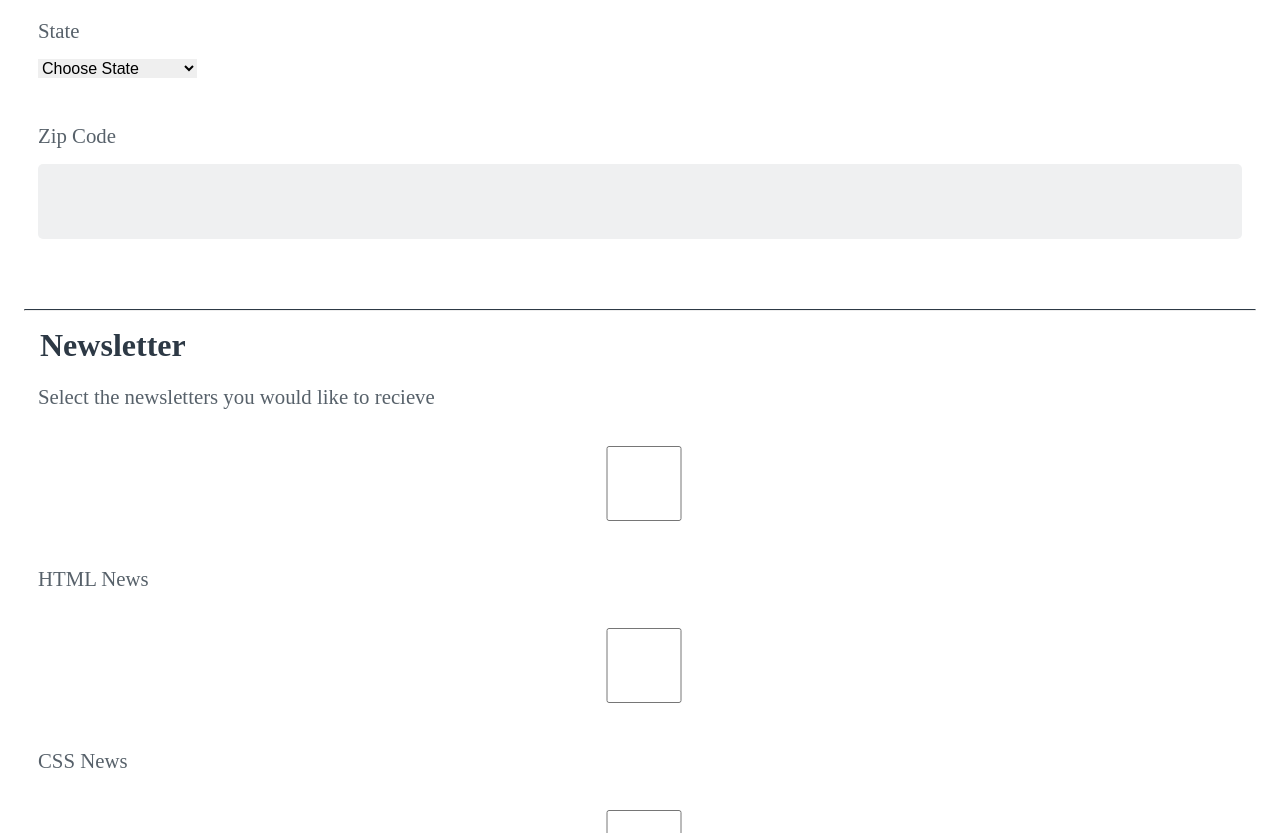
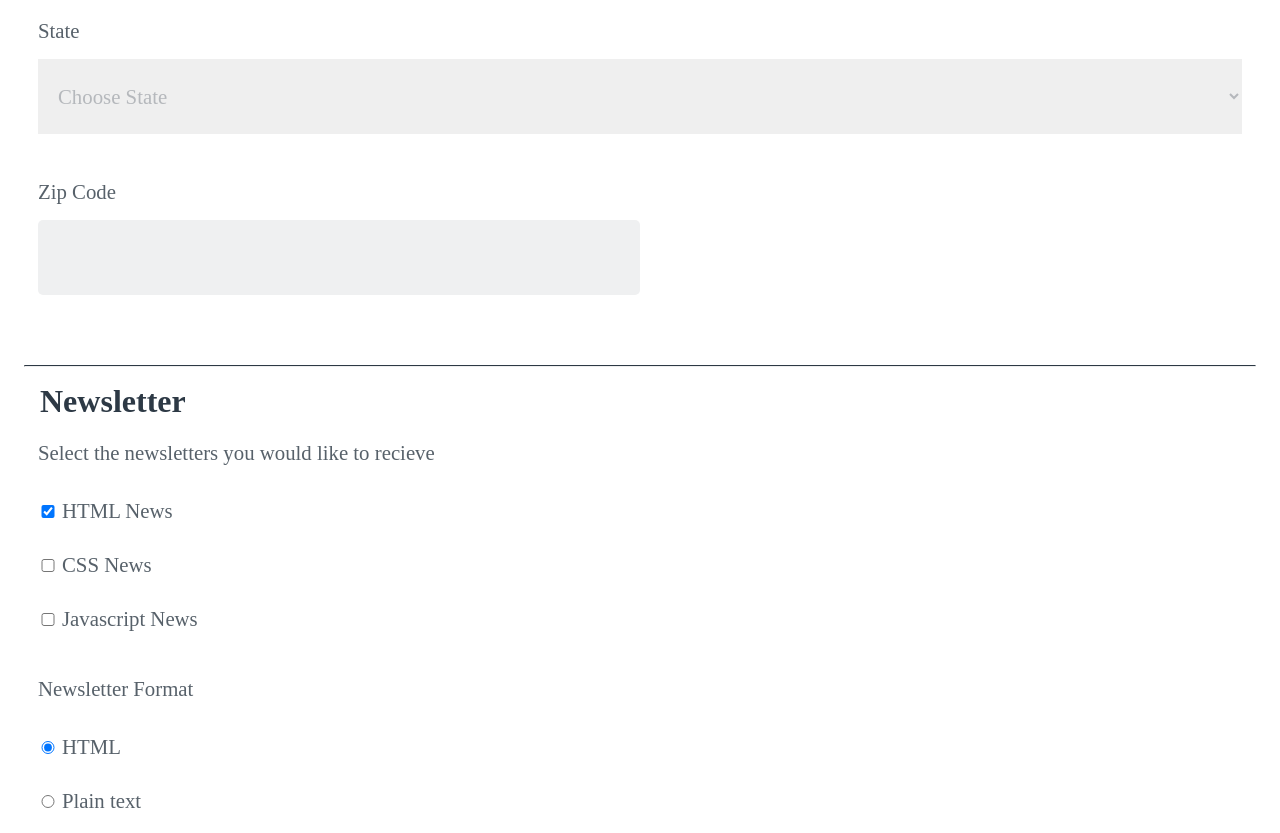
Before and after one commit to ed-coder/techdegree-project-3, a plain HTML site: page index.html in a window 1280 px wide. Shown: the part 1087-1920 px from the top of the page. Drawn offline with Linux system fonts and the light colour scheme.

Commit message:
Added most styling

```diff
--- a/css/style.css
+++ b/css/style.css
@@ -5,16 +5,19 @@
 body {
   margin: 0;
   padding: 0;
+  font-family: 'Times New Roman', Times, serif;
 }
 
 input[type="text"],
-input[type="password"],
 input[type="email"],
 input[type="number"],
 input[type="tel"],
 textarea,
+button,
+option,
 select {
   font-size: 20px;
+  font-family: 'Times New Roman', Times, serif;
 }
 
 textarea,
@@ -92,7 +95,9 @@ form label {
   color: rgba(45, 57, 69, .8)
 }
 
-form input {
+input[type="text"],
+input[type="email"],
+input[type="tel"] {
   width: 100%;
   height: 75px;
   background: #eff0f1;
@@ -106,7 +111,54 @@ form input:focus {
 
 input[placeholder="Required"] {
   text-align: right;
-  padding-right: .5rem;
+  padding-right: 30px;
+}
+
+input::placeholder {
+  /* https://css-tricks.com/almanac/selectors/p/placeholder/ */
+  color: rgba(45, 57, 69, .3)
+}
+
+select {
+  display: block;
+  padding: 1rem;
+  height: 75px;
+  width: 100%;
+  font-size: 1.3rem;
+  color: rgba(45, 57, 69, .3)
+}
+
+#zip {
+  width: 50%;
+}
+
+input[type="checkbox"],
+input[type="radio"] {
+  display: inline;
+  width: 20px;
+  padding: 0;
+  margin: 0;
+}
+
+label[for="html-news"],
+label[for="css-news"],
+label[for="js-news"],
+label[for="format-html"],
+label[for="format-plain-text"] {
+  display: inline-block;
+  padding: 0;
+  margin: 0 0 30px 0;
+}
+
+form label:last-child {
+  margin: 0;
+}
+
+textarea {
+  width: 100%;
+  height: 100px;
+  background: #eff0f1;
+
 }
 
 button {
@@ -118,6 +170,10 @@ button {
   background: #4ebbb5;
 }
 
+footer p {
+  font-style: italic;
+}
+
 /* .nl-signup {
   width: 600px;
   margin: 0 auto;
--- a/index.html
+++ b/index.html
@@ -104,11 +104,12 @@
 
       <label>Select the newsletters you would like to recieve</label><br>
 
-      <input type="checkbox" name="type-of-news" id="html-news" value="html-news">
-      <label for="html-news">HTML News</label><br>
+      <input type="checkbox" name="type-of-news" id="html-news" value="html-news" checked>
+      <label for="html-news">HTML News</label>
+      <br>
 
       <input type="checkbox" name="type-of-news" id="css-news" value="css-news">
-      <label for="css-news">CSS News</label><br>
+      <label for="css-news">CSS News</label> <br>
 
       <input type="checkbox" name="type-of-news" id="js-news" value="js-news">
       <label for="js-news">Javascript News</label><br>
@@ -116,7 +117,7 @@
 
       <label for="format-type">Newsletter Format</label><br>
 
-      <input type="radio" name="format" id="format-html" value="html">
+      <input type="radio" name="format" id="format-html" value="html" checked>
       <label for="format-html">HTML</label><br>
 
       <input type="radio" name="format" id="format-plain-text" value="plain-text">
```
